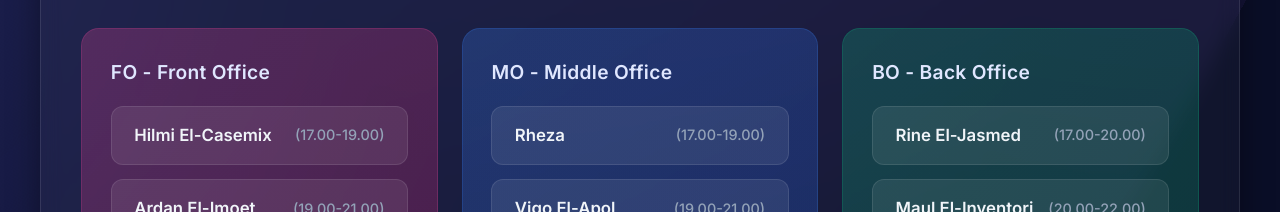
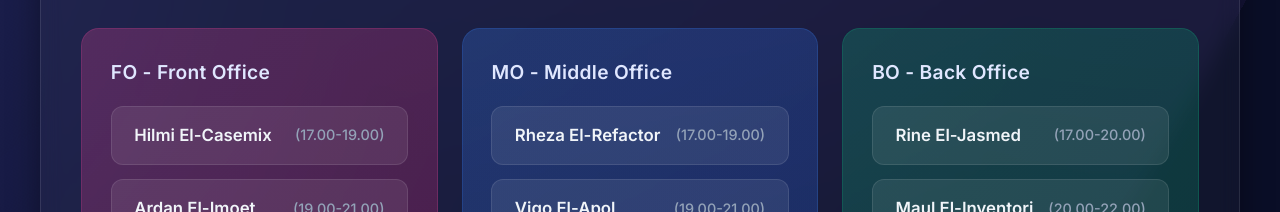
Before and after one commit to MaulanaRhezaArdiansyah/stand-by-schedule, a React (Vite) app: page / in a window 1280 px wide. Shown: the part 940-1152 px from the top of the page. Built offline with nearby package versions, Linux system fonts and the light colour scheme.

Commit message:
fix: julukan

```diff
--- a/src/App.tsx
+++ b/src/App.tsx
@@ -47,7 +47,7 @@ function App() {
           { name: 'Pak Rizal El-RL', time: '21.00-22.00' }
         ],
         MO: [
-          { name: 'Rheza', time: '17.00-19.00' },
+          { name: 'Rheza El-Refactor', time: '17.00-19.00' },
           { name: 'Vigo El-Apol', time: '19.00-21.00' },
           { name: 'Farhan El-Labor', time: '21.00-22.00' }
         ],
@@ -70,7 +70,7 @@ function App() {
         ],
         MO: [
           { name: 'Alawi El-SatuSehat', time: '22.00-23.00' },
-          { name: 'Rheza', time: '23.00-00.00' },
+          { name: 'Rheza El-Refactor', time: '23.00-00.00' },
           { name: 'Vigo El-Apol', time: '00.00-01.00' },
           { name: 'Farhan El-Labor', time: '01.00-02.00' }
         ],
```
